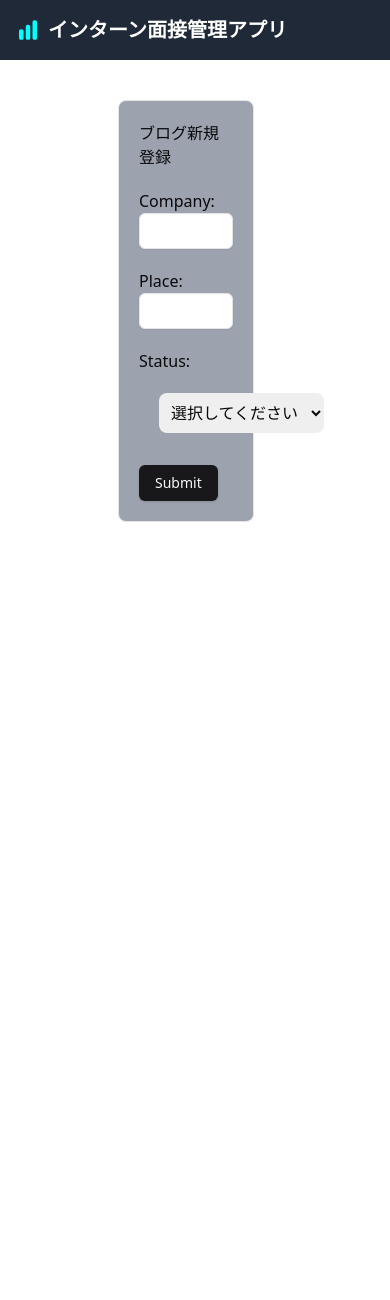
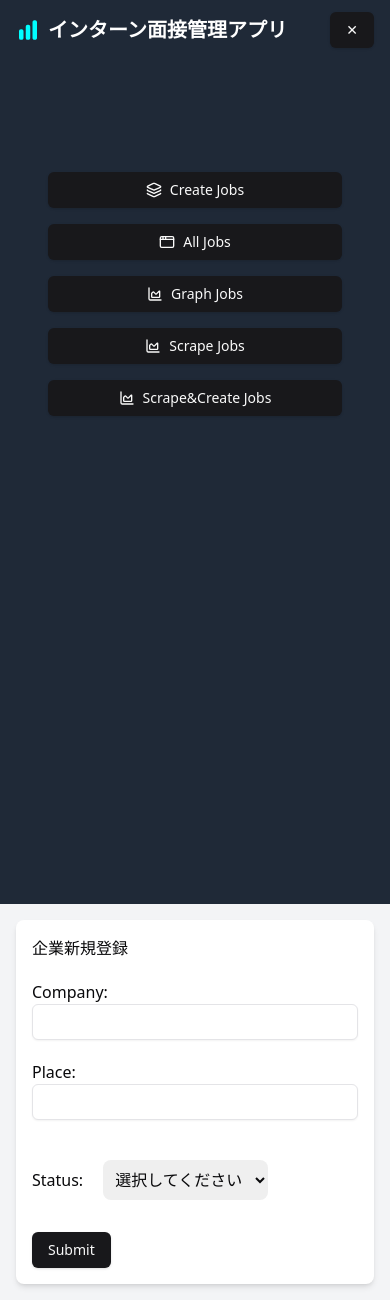
Before and after one commit to ajdjaiuoapooiad/next-port5-frontend-pageRouter, a Next.js app: page /create-post in a window 390 px wide. Before the commit the page ends 844 px from the top, so only its background shows below. Built offline with nearby package versions, Linux system fonts and the light colour scheme.

Commit message:
indexPage createPage Layout追加　デザイン

```diff
--- /dev/null
+++ b/src/components/Layout.tsx
@@ -0,0 +1,38 @@
+import Navbar from "@/components/Navbar";
+import Sidebar from "@/components/Sidebar";
+import React, { useState } from "react";
+import { Button } from "@/components/ui/button";
+
+type LayoutProps = {
+  children: React.ReactNode;
+};
+
+const Layout: React.FC<LayoutProps> = ({ children }) => {
+  const [isSidebarOpen, setIsSidebarOpen] = useState(true);
+
+  const toggleSidebar = () => {
+    setIsSidebarOpen(!isSidebarOpen);
+  };
+
+  return (
+    <>
+      <Navbar />
+      <div className="min-h-screen bg-gray-100">
+        <Button
+          onClick={toggleSidebar}
+          className="absolute top-3 right-4 md:hidden "
+        >
+          {isSidebarOpen ? "✕" : "☰"}
+        </Button>
+        <div className="grid md:grid-cols-5">
+          {isSidebarOpen && (
+            <Sidebar isSidebarOpen={isSidebarOpen} toggleSidebar={toggleSidebar} />
+          )}
+          <main className="md:col-span-4 p-0 md:p-8">{children}</main>
+        </div>
+      </div>
+    </>
+  );
+};
+
+export default Layout;
--- a/src/pages/_document.tsx
+++ b/src/pages/_document.tsx
@@ -6,7 +6,6 @@ export default function Document() {
     <Html lang="en">
       <Head />
       <body>
-        <Navbar />
         <Main />
         <NextScript />
       </body>
--- a/src/pages/create-post/index.tsx
+++ b/src/pages/create-post/index.tsx
@@ -4,45 +4,50 @@ import { Input } from "@/components/ui/input";
 import axios from "axios";
 import { useRouter } from "next/navigation";
 import { ChangeEvent, FormEvent, useState } from "react";
+import Layout from "@/components/Layout";
+import Head from "next/head";
 
 export default function CreatePost() {
-  const [ company,setCompany ] = useState('')
-  const [ place,setPlace ] = useState('')
-  const [selectedValue, setSelectedValue] = useState('');
-  const router = useRouter()
+  const [company, setCompany] = useState("");
+  const [place, setPlace] = useState("");
+  const [selectedValue, setSelectedValue] = useState("");
+  const router = useRouter();
+  const [isSidebarOpen, setIsSidebarOpen] = useState(true);
+
+  const toggleSidebar = () => {
+    setIsSidebarOpen(!isSidebarOpen);
+  };
 
   const handleSubmit = async (e: FormEvent) => {
     e.preventDefault();
     console.log(company, place, selectedValue);
     const url = `${process.env.NEXT_PUBLIC_API_URL}/device/`;
 
-    try{
+    try {
       await axios.post(url, {
         company: company,
         place: place,
-        status: selectedValue
-      })
-      // window.alert('送信が完了しました。');
-      router.push('/posts')
-    }catch(error){
-      alert('投稿に失敗しました')
+        status: selectedValue,
+      });
+      router.push("/posts");
+    } catch (error) {
+      alert("投稿に失敗しました");
     }
-
-  }
-
+  };
 
   return (
-    <div className='grid grid-cols-5'>
-      <div className='col-span-1'>
-        <Sidebar />
-      </div>
+    <Layout>
+      <Head>
+        <title>ダッシュボード : 企業登録ページ</title>
+        <meta name="description" content="企業登録ページ" />
+        <meta name="viewport" content="width=device-width, initial-scale=1" />
+        <link rel="icon" href="/icons/test.svg" />
+      </Head>
 
-      <div className='col-span-4 p-5'>
-
-      <div className="p-5 m-5 border w-1/2 bg-gray-400 rounded-lg">
-        <h1 >ブログ新規登録</h1>
-        <form  onSubmit={handleSubmit}>
-
+      <div className="p-4 md:p-8">
+        <div className="bg-white rounded-lg shadow-md p-4 md:p-8 w-full md:w-1/2 mx-auto">
+          <h1>企業新規登録</h1>
+          <form onSubmit={handleSubmit}>
             <div className="my-5">
               <label>Company:</label>
               <Input
@@ -54,19 +59,22 @@ export default function CreatePost() {
             </div>
 
             <div className="my-5">
-            <label >Place:</label>
+              <label>Place:</label>
               <Input
                 className="bg-white"
                 type="text"
                 name="place"
                 onChange={(e) => setPlace(e.target.value)}
               />
-
             </div>
 
             <div className="my-3">
-            <label >Status:</label>
-            <select className="mx-5 my-5 p-2 rounded-lg" value={selectedValue} onChange={(e) => setSelectedValue(e.target.value)}>
+              <label>Status:</label>
+              <select
+                className="mx-5 my-5 p-2 rounded-lg"
+                value={selectedValue}
+                onChange={(e) => setSelectedValue(e.target.value)}
+              >
                 <option value="">選択してください</option>
                 <option value="応募中">応募中</option>
                 <option value="面接中">面接中</option>
@@ -74,12 +82,10 @@ export default function CreatePost() {
               </select>
             </div>
 
-          <Button type="submit">
-            Submit
-          </Button>
+            <Button type="submit">Submit</Button>
           </form>
         </div>
       </div>
-    </div>
+    </Layout>
   );
 }
--- a/src/pages/posts/index.tsx
+++ b/src/pages/posts/index.tsx
@@ -4,8 +4,9 @@ import { Post } from "@/utils/types";
 import axios from "axios";
 import Head from "next/head";
 import { useRouter } from "next/navigation";
-import { useState } from "react";
+import { useState, useEffect } from "react";
 import Swal from 'sweetalert2';
+import Layout from "@/components/Layout";
 
 type Props = {
   data: Post[];
@@ -36,13 +37,21 @@ export async function getServerSideProps() {
 export default function PostsListPage({ data }: Props) {
   const router = useRouter();
   const [posts, setPosts] = useState<Post[]>(data);
-  const [isSidebarOpen, setIsSidebarOpen] = useState(true);
-
-  const toggleSidebar = () => {
-    setIsSidebarOpen(!isSidebarOpen);
-  };
+  const [isLoading, setIsLoading] = useState(false);
 
   const handleDelete = async (id: string) => {
+    Swal.fire({
+      title: '削除確認',
+      text: '本当に削除しますか？',
+      icon: 'warning',
+      showCancelButton: true,
+      confirmButtonColor: '#d33',
+      cancelButtonColor: '#3085d6',
+      confirmButtonText: '削除',
+      cancelButtonText: 'キャンセル',
+    }).then(async (result) => {
+      if (result.isConfirmed) {
+        setIsLoading(true);
         const url = `${process.env.NEXT_PUBLIC_API_URL}/device/${id}/`;
         try {
           await axios.delete(url);
@@ -51,11 +60,19 @@ export default function PostsListPage({ data }: Props) {
         } catch (error) {
           console.error(error);
           Swal.fire('エラー', '削除に失敗しました。', 'error');
+        } finally {
+          setIsLoading(false);
         }
+      }
+    });
   };
 
+  if (isLoading) {
+    return <div>Loading...</div>;
+  }
+
   return (
-    <>
+    <Layout>
       <Head>
         <title>ダッシュボード : 企業一覧ページ</title>
         <meta name="description" content="求人情報一覧ページ" />
@@ -63,26 +80,12 @@ export default function PostsListPage({ data }: Props) {
         <link rel="icon" href="/icons/test.svg" />
       </Head>
 
-      <div className="min-h-screen">
-
-      <Button
-        onClick={toggleSidebar}
-        className="absolute top-3 right-4 md:hidden "
-      >
-        {isSidebarOpen ? "✕" : "☰"}
-      </Button>
-
-      <div className="grid md:grid-cols-5">
-          {/* サイドバー */}
-          {isSidebarOpen && <Sidebar isSidebarOpen={isSidebarOpen} toggleSidebar={toggleSidebar} />} {/* isSidebarOpenがtrueの場合のみレンダリング */}
-
-          {/* メインコンテンツ */}
-        <main className="md:col-span-4 p-4 md:p-8">
+      <div className="p-4 md:p-8">
         <div className="grid grid-cols-1 md:grid-cols-2 lg:grid-cols-3 gap-4">
           {posts.map((post) => (
             <div
               key={post.id}
-                  className="bg-gray-300 rounded-lg shadow-md p-4 mx-10 md:mx-0 md:p-5 hover:shadow-lg transition-shadow duration-300"
+              className="bg-white rounded-lg shadow-md p-4 md:p-8 hover:shadow-lg transition-shadow duration-300"
             >
               <h2 className="text-xl font-semibold mb-2">{post.company}</h2>
               <p className="text-gray-600 mb-1">勤務地: {post.place}</p>
@@ -110,9 +113,7 @@ export default function PostsListPage({ data }: Props) {
             </div>
           ))}
         </div>
-          </main>
       </div>
-      </div>
-    </>
+    </Layout>
   );
 }
```
Also changed, not shown: 1 other file (tests, documents, lock files or other folders). Lines whose indentation alone changed are shown as unchanged.
